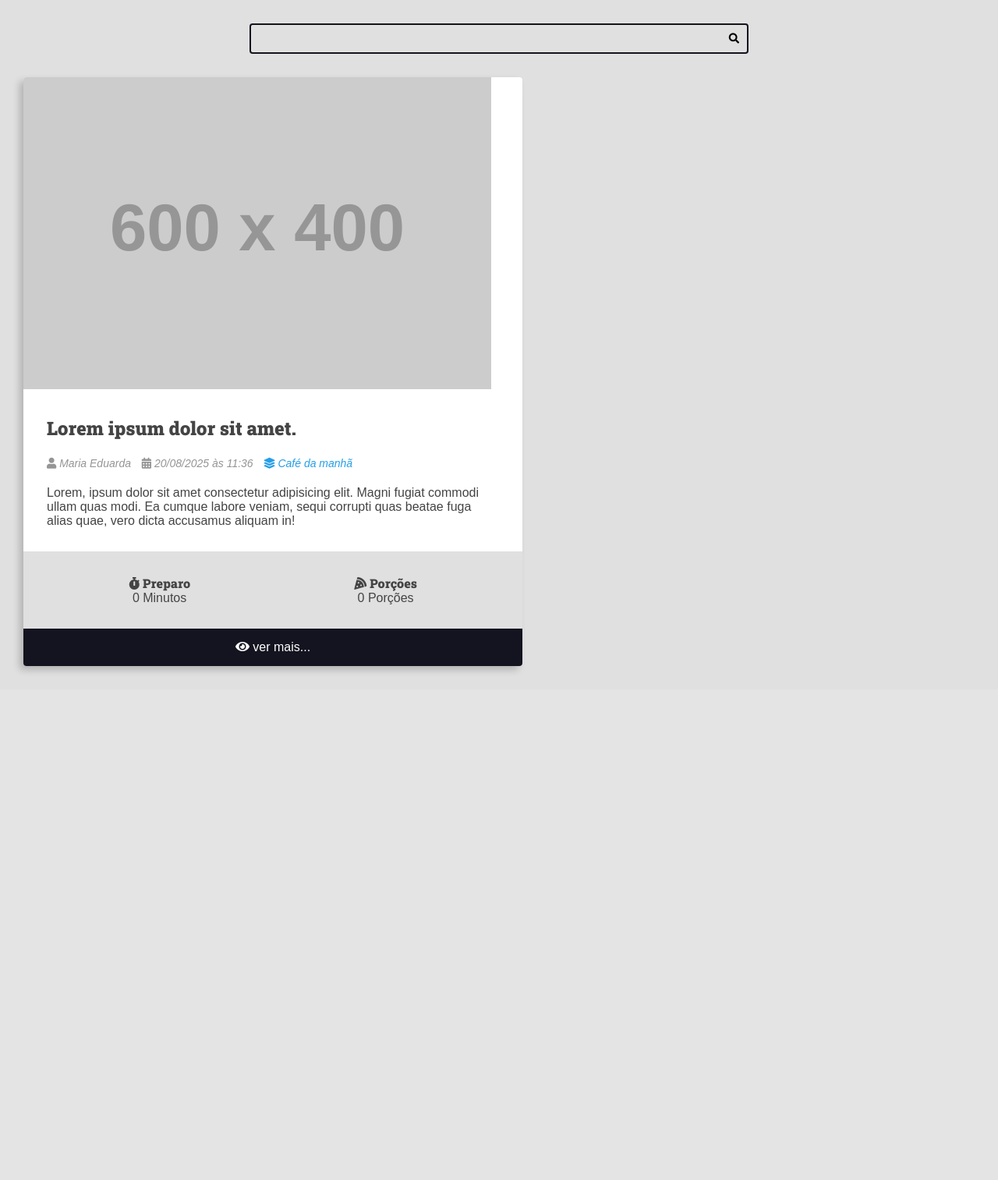
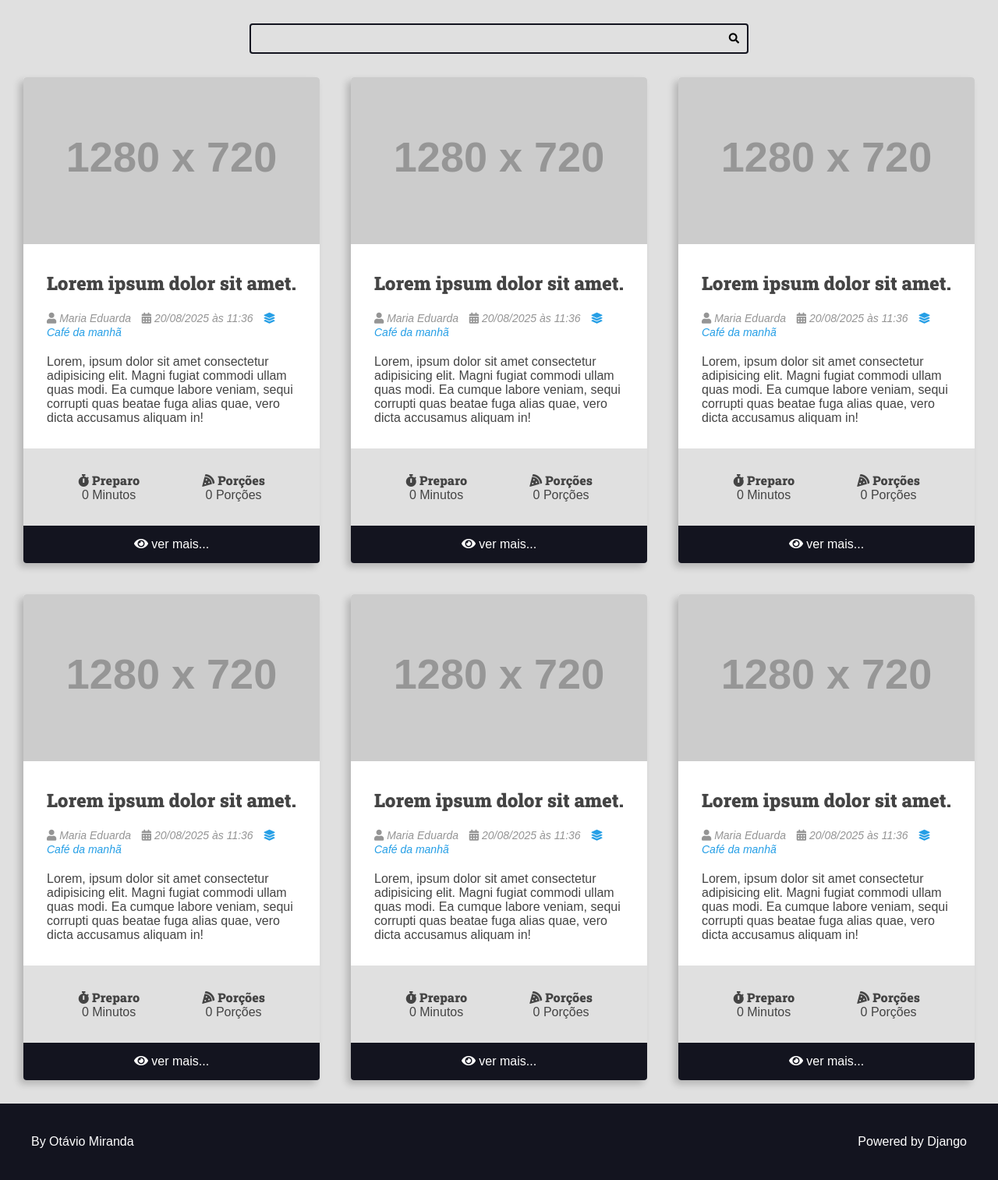
Before and after one commit to Dudacabo/curso-django-projeto1, a Django app: page / in a window 1280 px wide. Shown: the part 113-1626 px from the top of the page at 78% size. Before the commit the page ends 976 px from the top, so only its background shows below. Run offline with Django 5.2, Linux system fonts and the light colour scheme; grey boxes labelled with a size stand in for pictures from a placeholder-image service; some libraries are stand-ins or nearby versions.

Commit message:
Adicionando o rodapé

```diff
--- a/receitas/templates/receitas/pages/home.html
+++ b/receitas/templates/receitas/pages/home.html
@@ -6,62 +6,13 @@
 
     <main class="main-content-container">
         <div class="main-content main-content-list container">
-            <div class="receita receita-list-item">
-                <div class="receita-cover">
-                    <img src="https://dummyimage.com/600x400/000/fff.png" alt="Temporário">
-                </div>
-
-                <div class="receita-title-container">
-                    <h2 class="receita-title">Lorem ipsum dolor sit amet.</h2>
-                </div>
-
-                <div class="receita-author">
-                    <span class="receita-author-item">
-                        <i class="fas fa-user"></i>
-                        Maria Eduarda
-                    </span>
-                    <span class="receita-author-item">
-                        <i class="fas fa-calendar-alt"></i>
-                        20/08/2025 às 11:36
-                    </span>
-                    <span class="receita-author-item">
-                        <a href="/receitas/category/cafe-da-manha/">
-                            <i class="fas fa-layer-group"></i>
-                            <span>Café da manhã</span>
-                        </a>
-                    </span>
-                </div>
-
-                <div class="receita-content">
-                    <p>Lorem, ipsum dolor sit amet consectetur adipisicing elit. Magni fugiat commodi ullam quas modi.
-                        Ea cumque labore veniam, sequi corrupti quas beatae fuga alias quae, vero dicta accusamus
-                        aliquam in!</p>
-                </div>
-
-                <div class="receita-meta-container">
-                    <div class="receita-meta receita-preparation">
-                        <h3 class="receita-meta-title"><i class="fas fa-stopwatch"></i> Preparo</h3>
-                        <div class="receita-meta-text">
-                            0 Minutos
-                        </div>
-                    </div>
-                    <div class="receita-meta receita-servings">
-                        <h3 class="receita-meta-title"><i class="fas fa-pizza-slice"></i> Porções</h3>
-                        <div class="receita-meta-text">
-                            0 Porções
-                        </div>
-                    </div>
-                </div>
-
-                <footer class="receita-footer">
-                    <a class="receita-read-more button button-dark button-full-width" href="/receitas/3/">
-                        <i class="fas fa-eye"></i>
-                        <span>ver mais...</span>
-                    </a>
-                </footer>
-
-
-            </div>
+            {% include 'receitas/partials/receitas.html' %}
+            {% include 'receitas/partials/receitas.html' %}
+            {% include 'receitas/partials/receitas.html' %}
+            {% include 'receitas/partials/receitas.html' %}
+            {% include 'receitas/partials/receitas.html' %}
+            {% include 'receitas/partials/receitas.html' %}
         </div>
      </main>
+     {% include 'receitas/partials/footer.html'%}
 </body>
--- /dev/null
+++ b/receitas/templates/receitas/partials/footer.html
@@ -0,0 +1,9 @@
+<footer class="main-footer">
+  <div class="developer">
+    <a href="https://www.otaviomiranda.com.br/" target="_blank" rel="noreferrer noopener">By Otávio Miranda</a>
+  </div>
+
+  <div class="powered">
+    <a href="https://www.djangoproject.com/" target="_blank" rel="noreferrer noopener">Powered by Django</a>
+  </div>
+</footer>
--- a/receitas/templates/receitas/partials/head.html
+++ b/receitas/templates/receitas/partials/head.html
@@ -257,5 +257,25 @@
         .receita-footer a:hover {
             filter: brightness(2);
         }
+
+        .main-footer {
+            display: flex;
+            align-items: center;
+            justify-content: space-between;
+            background: var(--color-primary-dark);
+            color: var(--color-white);
+            padding: var(--spacing-gutter-large);
+
+        }
+
+        .main-footer a {
+            color: var(--color-white);
+            text-decoration: none;
+            transition: all 300ms ease-in-out;
+        }
+
+        .main-footer a:hover {
+            filter: brightness(.8);
+        }
     </style>
 </head>
--- /dev/null
+++ b/receitas/templates/receitas/partials/receitas.html
@@ -0,0 +1,56 @@
+ <div class="receita receita-list-item">
+    <div class="receita-cover">
+        <img src="https://dummyimage.com/1280x720/269fe6;/.png" alt="Temporário">
+    </div>
+
+    <div class="receita-title-container">
+        <h2 class="receita-title">Lorem ipsum dolor sit amet.</h2>
+    </div>
+
+    <div class="receita-author">
+        <span class="receita-author-item">
+            <i class="fas fa-user"></i>
+            Maria Eduarda
+        </span>
+        <span class="receita-author-item">
+            <i class="fas fa-calendar-alt"></i>
+            20/08/2025 às 11:36
+        </span>
+        <span class="receita-author-item">
+            <a href="/receitas/category/cafe-da-manha/">
+                <i class="fas fa-layer-group"></i>
+                <span>Café da manhã</span>
+            </a>
+        </span>
+    </div>
+
+    <div class="receita-content">
+        <p>Lorem, ipsum dolor sit amet consectetur adipisicing elit. Magni fugiat commodi ullam quas modi.
+            Ea cumque labore veniam, sequi corrupti quas beatae fuga alias quae, vero dicta accusamus
+            aliquam in!</p>
+    </div>
+
+    <div class="receita-meta-container">
+        <div class="receita-meta receita-preparation">
+            <h3 class="receita-meta-title"><i class="fas fa-stopwatch"></i> Preparo</h3>
+            <div class="receita-meta-text">
+                0 Minutos
+            </div>
+        </div>
+        <div class="receita-meta receita-servings">
+            <h3 class="receita-meta-title"><i class="fas fa-pizza-slice"></i> Porções</h3>
+            <div class="receita-meta-text">
+                0 Porções
+            </div>
+        </div>
+    </div>
+
+    <footer class="receita-footer">
+        <a class="receita-read-more button button-dark button-full-width" href="/receitas/3/">
+            <i class="fas fa-eye"></i>
+            <span>ver mais...</span>
+        </a>
+    </footer>
+
+
+</div>
```
